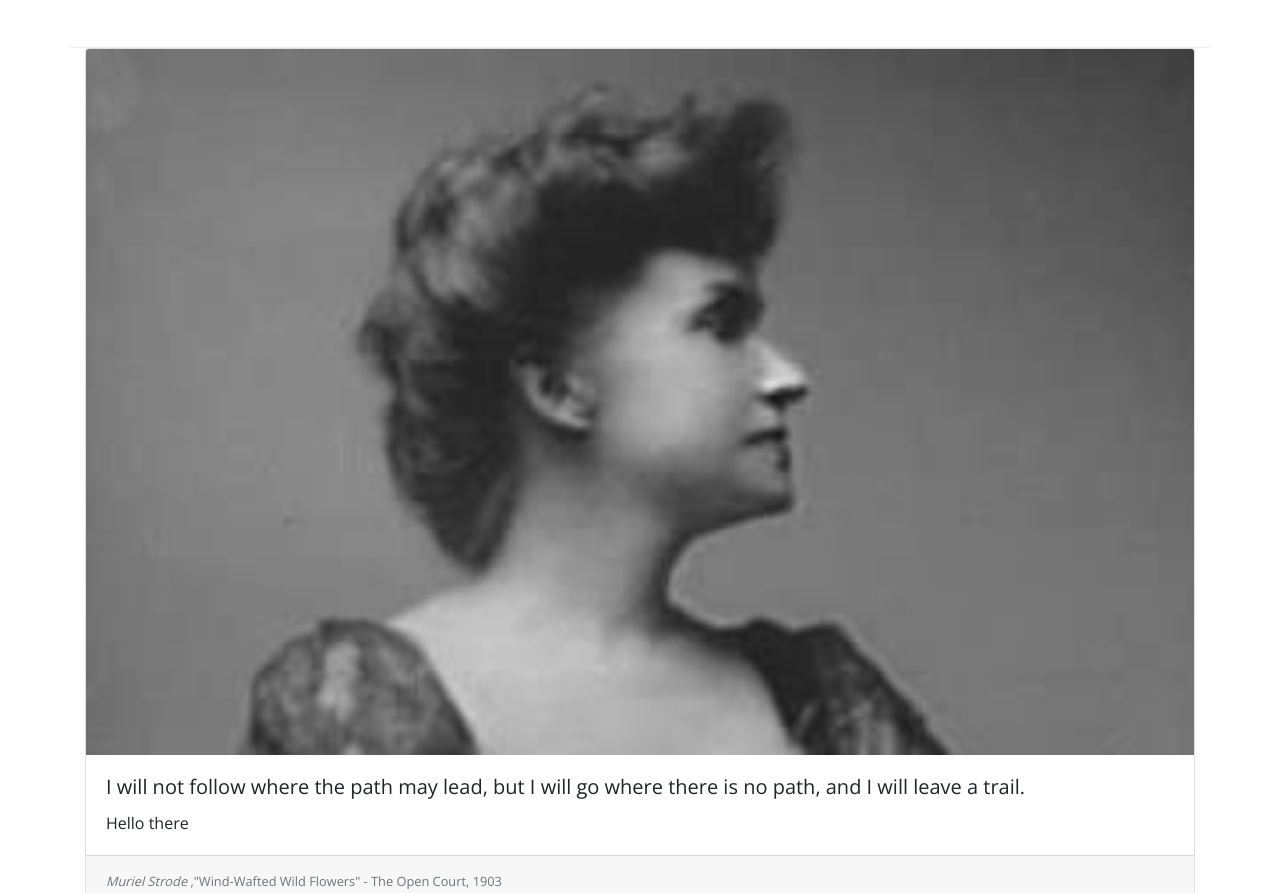
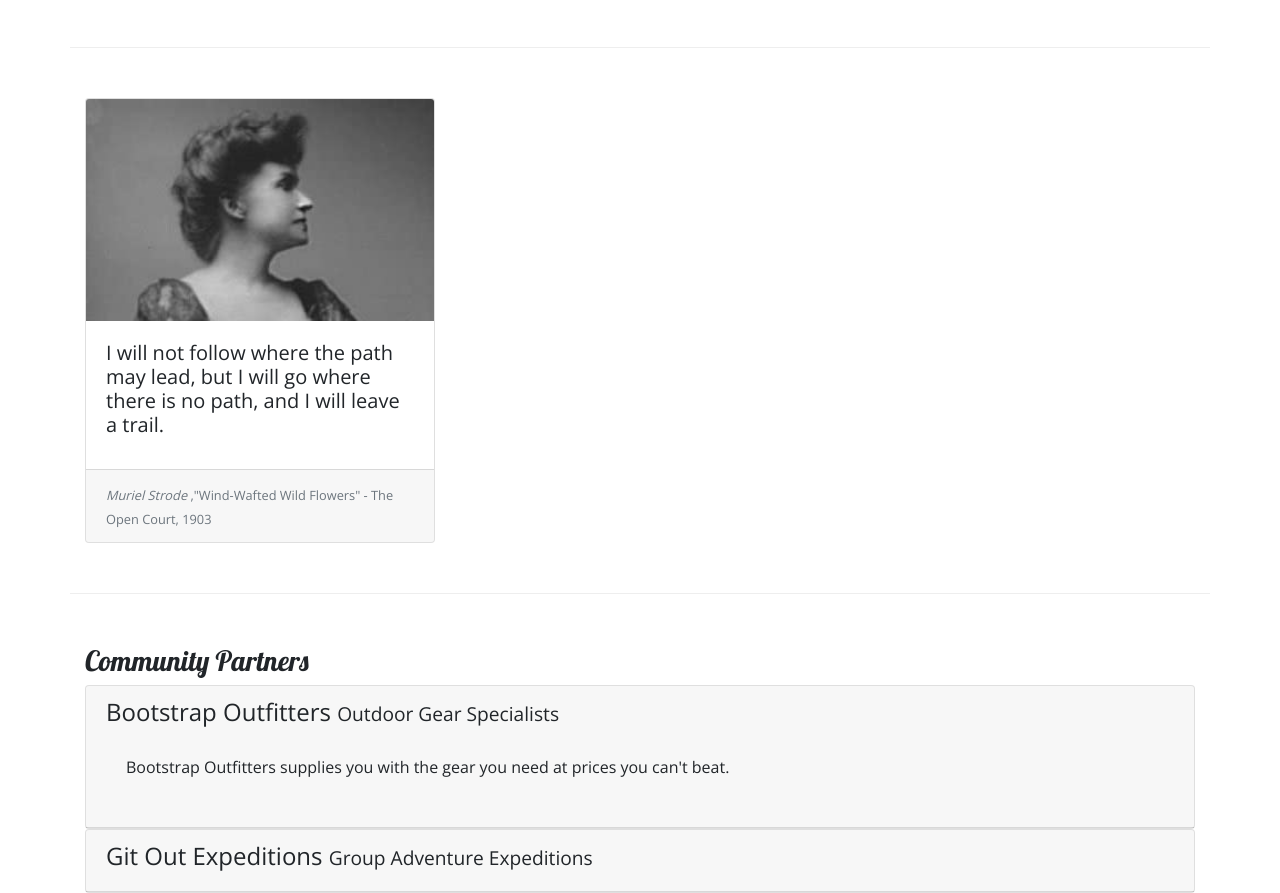
Before and after one commit to mrtjslade/campsite, a website: page aboutusimage.html in a window 1280 px wide. Shown: the part 653-1546 px from the top of the page. Drawn offline with nearby package versions, Linux system fonts and the light colour scheme.

Commit message:
abouthasimage has final changes
Contains the updated Muriel Strode image formatted for ideal viewports

```diff
--- a/aboutusimage.html
+++ b/aboutusimage.html
@@ -87,21 +87,26 @@
             </div>
         </div>
 
+        <div class="row row-content">
+            <div class="col col-md-8 col-lg-6 col-xl-4">
                 <div class="card-deck">
                     <div class="card">
                         <img class="card-img-top" src="img/muriel-strode.jpg" alt="muriel-strode">
                         <div class="card-body">
                             <h5 class="card-title">I will not follow where the path may lead, but I will go where there is no path, and I will leave a trail.</h5>
-                    <p class="card-text">Hello there</p>
+                            <!-- <p class="card-text">Hello there</p> -->
                         </div>
                         <div class="card-footer">
                             <small class="text-muted"><i>Muriel Strode</i> ,"Wind-Wafted Wild Flowers" - The Open Court, 1903</small>
                         </div>
                     </div>
                 </div>
+            </div>
+        </div>
 
 
-
+        <!-- Start of previous card element -->
+        <!--
         <div class="row row-content">
             <div class="col col-xs-12">
                 <img src="img/muriel-strode.jpg" class="img-fluid" alt="Muriel Strode">
@@ -118,7 +123,7 @@
                     </blockquote>
         		</div>
             </div>
-        </div>
+        </div> -->
 
         <div class="row row-content">
             <div class="col-12">
```
Lines whose indentation alone changed are shown as unchanged.
